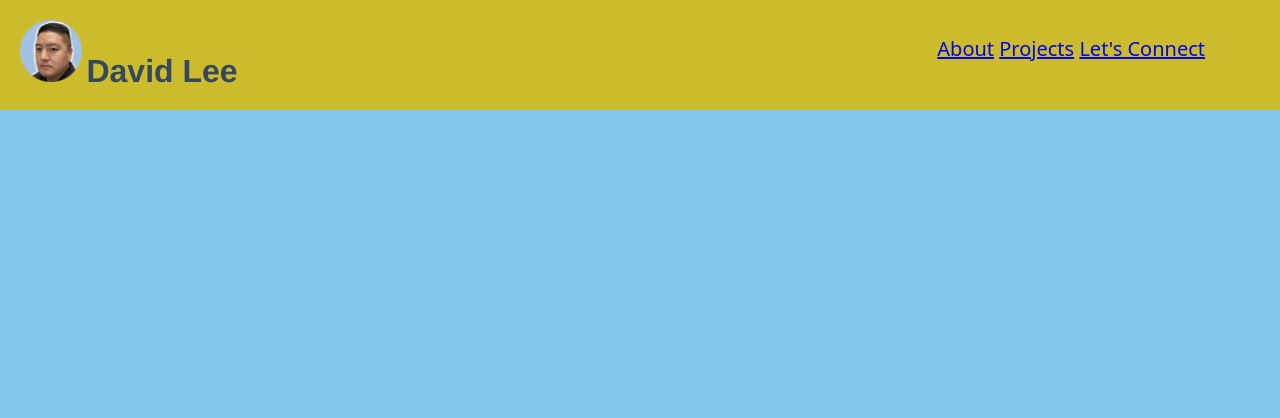
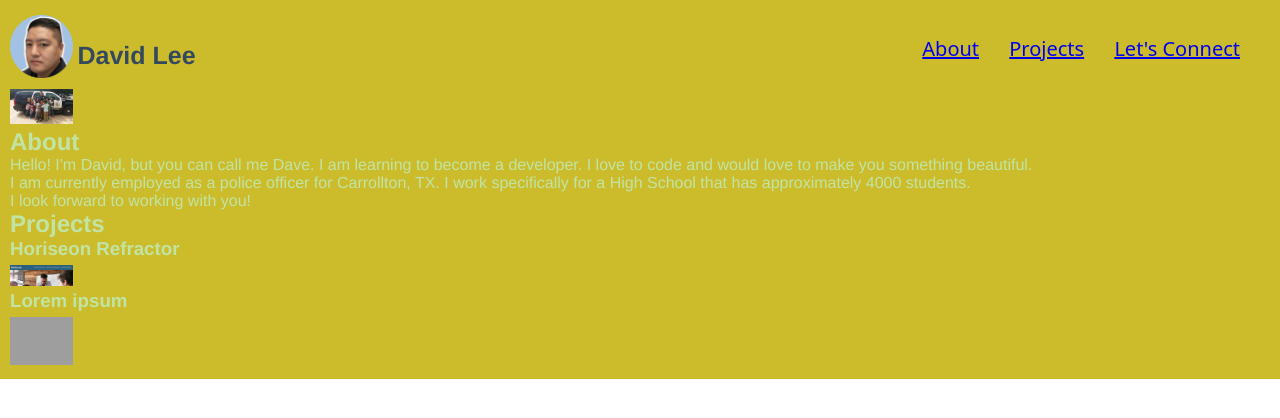
Before and after one commit to kpxcrew/PortfolioHW, a plain HTML site: page portfolio.html in a window 1280 px wide. Drawn offline with Linux system fonts and the light colour scheme; grey boxes are pictures that could not be loaded.

Commit message:
added about and projects content and updated CSS

```diff
--- a/assets/css/style.css
+++ b/assets/css/style.css
@@ -5,18 +5,21 @@
 }
 
 body{
-    background-color: rgb(131, 199, 238);
+    background-color: rgb(255, 255, 255);
 
 }
-
 
 .container{
     display: flex;
     align-items: center;
-    justify-content: center
+    justify-content: center;
+
 }
+
 img{
     max-width: 5%;
+    padding-top: 5px;
+
 }
 
 .image{
@@ -24,16 +27,19 @@ img{
 }
 
 .header{
-    padding: 20px;
+    padding: 10px;
     font-family: helvetica, Arial, sans-serif;
     background-color: #ccbc2c;
     color: #c1e4a5;
+    width: 100%;
 }
 
 .header h1 {
     display: inline-block;
-    font-size: px;
-    color:rgb(52, 73, 94)
+    font-size: 25px;
+    color:rgb(52, 73, 94);
+    position: relative;
+    transform: translateY(-50%);
 }
 
 .header nav {
@@ -42,11 +48,20 @@ img{
     float: right;
     font-family: system-ui, -apple-system, BlinkMacSystemFont, 'Segoe UI', Roboto, Oxygen, Ubuntu, Cantarell, 'Open Sans', 'Helvetica Neue', sans-serif;
     font-size: 20px;
+    text-align: right;
+}
 
+.header nav ul {
+    padding-top: 10px;
 }
 
 .header nav ul li {
     display: inline-block;
-    margin-right: 25px;
+    margin-left: 25px;
+}
 
+.content {
+    width: 75%;
+    display: inline-block;
+    margin-left: 20px;
 }
--- a/portfolio.html
+++ b/portfolio.html
@@ -10,7 +10,9 @@
 
     <body>
         <!-- Site header -->
+        <div class="container">
             <header class="header">
+                <div class="image">
             <img src="./assets/images/picofme1.png" alt="Headshot of David Lee">
             <h1>David Lee</h1>
             <nav>
@@ -18,12 +20,49 @@
                     <!-- nav bar links -->
                     <li>
                         <a href="#About">About</a>
+                    </li>
+                    <li>
                         <a href="#Projects">Projects</a>
+                    </li>
+                    <li>
                         <a href="#Lets Connect">Let's Connect</a>
                     </li>
                 </ul>
             </nav>
-    </header>
+        </div>
+
+        <section>
+            <img src="./assets/images/kiddos.jpg" alt="Police Officer hugging kids"/>
+            <h2>About</h2>
+            <p>
+                Hello! I'm David, but you can call me Dave. I am learning to become a developer. I love to code and would love to make you something beautiful.
+            </p>
+            <p>
+                I am currently employed as a police officer for Carrollton, TX. I work specifically for a High School that has approximately 4000 students.
+            </p>
+            <p>
+                I look forward to working with you!
+            </p>
+        </section>
+
+        <section>
+            <h2>Projects</h2>
+            <ul>
+                <li>
+                    <h3>Horiseon Refractor</h3>
+                    <img src="./assets/images/Horiseon.png" alt="Horiseon screen shot"/>
+                </li>
+                <li>
+                    <h3>Lorem ipsum</h3>
+                    <img src="./assets/images/pankaj-patel-bYiw48KLbmw-unsplash.jpg" alt="general coding"/>
+                </li>
+            </ul>
+        </section>
+
+
+
+
+
 </body>
 
 </HTML>
```
Also changed, not shown: assets/images/Horiseon.png (added), assets/images/kiddos.jpg (added), assets/images/policemenorah.jpg (added), 2 other files. Lines whose indentation alone changed are shown as unchanged.
